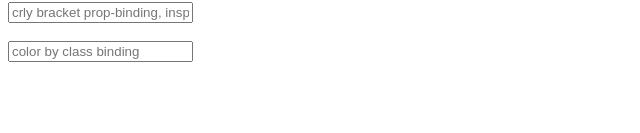
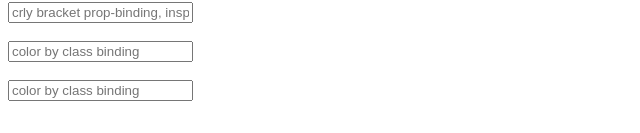
Before and after one commit to sagadavid/angular_employee-org, an Angular app: page / in a window 1280 px wide. Shown: the part 664-797 px from the top of the page, without its empty margins (0-640 px from the left). Built offline with nearby package versions, Linux system fonts and the light colour scheme.

Commit message:
single class binding vs multiple

```diff
--- a/src/app/app.component.css
+++ b/src/app/app.component.css
@@ -1,2 +1,3 @@
 .colorCode{color: darkcyan;}
 .heighting{height: 60px;}
+.forfarger{color:rosybrown;}
--- a/src/app/app.component.html
+++ b/src/app/app.component.html
@@ -25,3 +25,6 @@
 <br/>
 <br/>
 <input type="text" placeholder="color by class binding" [id]="textid" [class]="myClasses">
+<br/>
+<br/>
+<input type="text" placeholder="color by class binding" [id]="textid" [class.forfarger]="true">
```
Also changed, not shown: src/app/app.component.ts (line endings or trailing spaces).
